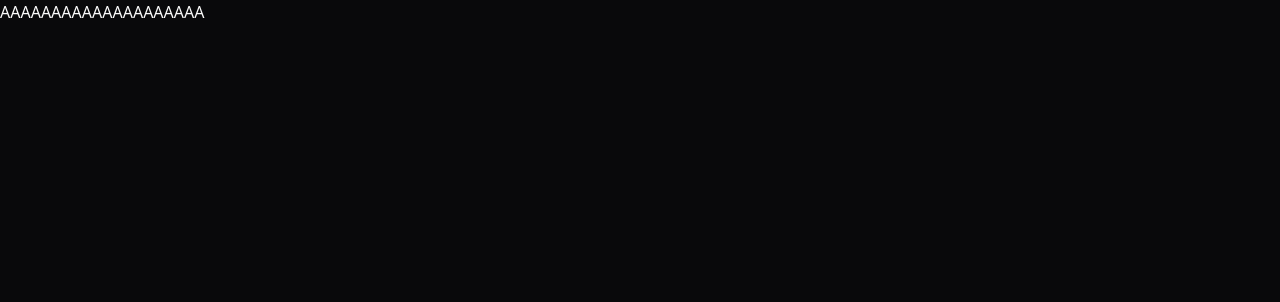
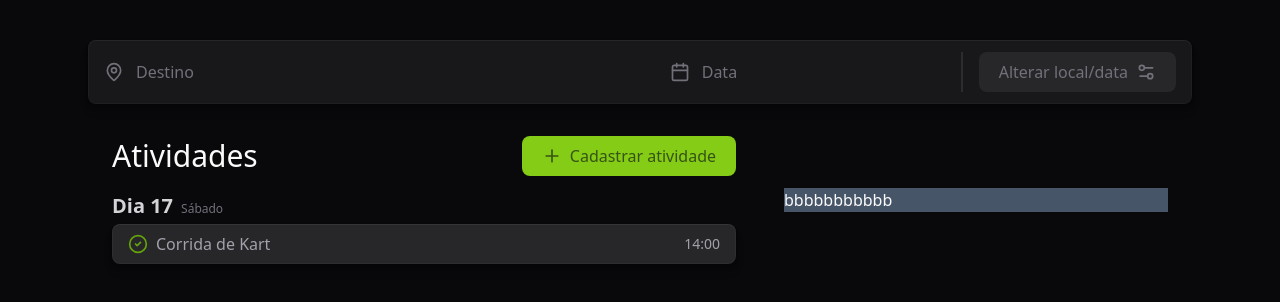
Before and after one commit to Wericksonsd/NLW-Journey-React, a React (Vite) app in the folder travelled/: page /eventos in a window 1280 px wide. Shown: the top 302 px of the page. Built offline with nearby package versions, Linux system fonts and the light colour scheme.

Commit message:
segunda tela

```diff
--- a/travelled/src/pages/events/index.tsx
+++ b/travelled/src/pages/events/index.tsx
@@ -1,8 +1,44 @@
+import { Calendar, MapPin, Settings2, Plus, CircleCheck } from "lucide-react"
 
 export const Events = () => {
     return (
-        <div>
-            <h1>AAAAAAAAAAAAAAAAAAAA</h1>
+        <div className="max-w-6xl px-6 py-10 mx-auto">
+            <div className="h-16 px-4 bg-zinc-900 text-zinc-300 shadow-shape rounded-lg flex items-center justify-center">
+
+                <MapPin className="size-5 text-zinc-500"/>
+                <input type="text" placeholder="Destino" className="bg-transparent flex-1 px-3 outline-none placeholder-zinc-500" />
+
+                <Calendar className="size-5 text-zinc-500"/>
+                <input type="text" placeholder="Data" className="bg-transparent w-50 px-3 outline-none placeholder-zinc-500" />
+
+                <div className="w-0.5 bg-zinc-700/50 h-10 mx-4"/>
+
+                <button type="button" title="AlterarLocal" className="bg-zinc-800 rounded-lg px-5 py-2 text-zinc-500 flex items-center justify-center gap-2">Alterar local/data <Settings2 className="text-zinc-500 size-5"/></button>
+            </div>
+            <div className="my-8"/>
+            <div className="w-full flex justify-center items-center px-6 space-x-12">
+                <div className="flex-1 space-y-4">
+                    <div className="w-full flex items-center justify-between">
+                        <p className="text-3xl">Atividades</p>
+                        <button type="button" className="bg-lime-500 text-lime-900 px-5 rounded-lg py-2 flex items-center justify-center gap-2"> <Plus className="text-lime-900 size-5"/> Cadastrar atividade</button>
+                    </div>
+                    <div className="flex flex-col w-full gap-1">
+                        <div className="flex items-baseline gap-2">
+                            <p className="text-zinc-300 font-semibold text-xl">Dia 17</p>
+                            <p className="text-zinc-500 text-xs">Sábado</p>
+                        </div>
+                        <div className="h-10 flex items-center gap-2 bg-zinc-800 shadow-shape rounded-lg px-4 text-zinc-400">
+                            <CircleCheck className="size-5 text-lime-600"/>
+                            <p className="text-base flex-1">Corrida de Kart</p>
+                            <p className="text-sm">14:00</p>
+                        </div>
+                    </div>
+                </div>
+
+                <div className="bg-slate-600 flex-1 max-w-sm">
+                    bbbbbbbbbbb
+                </div>
+            </div>
         </div>
     )
 }
```
